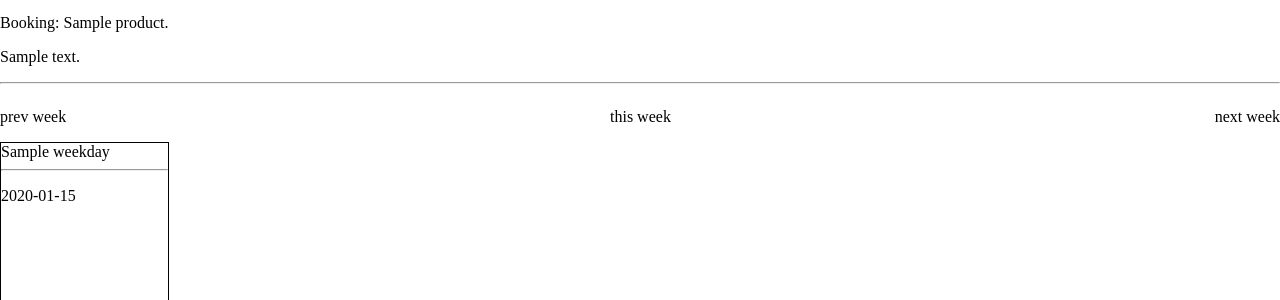
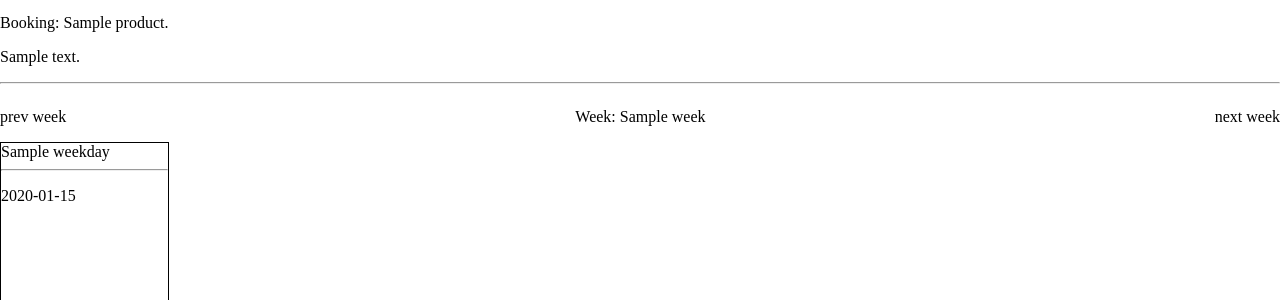
Before and after one commit to Reidforbus/booker, a Flask app: template templates/booking.html in a window 1280 px wide. Shown: the part 163-463 px from the top of the page. Run offline with Flask 3, Linux system fonts and the light colour scheme; the template is opened without the code that fills it: most values are stand-ins (such as "Sample title", 1, 10 or a date in 2020).

Commit message:
Week number on page and request

```diff
--- a/booking.py
+++ b/booking.py
@@ -2,12 +2,14 @@ from flask import session, render_template
 import db
 
 
-def get_booking(req, id):
+def get_booking(req, id, week=None):
     if "username" not in session:
         return render_template("error.html", errmsg="You must be logged in to book services")
     service = db.get_service(id)
     if not service:
         return render_template("error.html", errmsg="Could not find service")
+    if not week:
+        week = 1
     days = ["Mon", "Tue", "Wed", "Thu", "Fri", "Sat", "Sun"]
     times = []
     for day in days:
@@ -15,4 +17,4 @@ def get_booking(req, id):
         time["weekday"] = day
         time["slots"] = [1, 2, 3, 4]
         times.append(time)
-    return render_template("booking.html", product=service, times=times)
+    return render_template("booking.html", product=service, dayslots=times, week=week)
--- a/routes.py
+++ b/routes.py
@@ -44,3 +44,8 @@ def products():
 @app.route("/products/<int:id>/book")
 def routebooking(id):
     return booking.get_booking(request, id)
+
+
+@app.route("/products/<int:id>/book/<int:week>")
+def routebookingweek(id, week):
+    return booking.get_booking(request, id, week)
--- a/templates/booking.html
+++ b/templates/booking.html
@@ -7,13 +7,15 @@
     <p>{{ product.description }}</p>
 </div>
 <hr>
-<div id="weeknav" style="display:flex;justify-content:space-between;">
+<div id="week_nav"
+    style="display:flex; justify-content:space-between;"
+    >
     <p>prev week</p>
-    <p>this week</p>
+    <p>Week: {{week}}</p>
     <p>next week</p>
 </div>
 <div id=calendar>
-    {% for day in times %}
+    {% for day in dayslots %}
     <div class="day">
         {{ day.weekday }}
         <hr>
```
